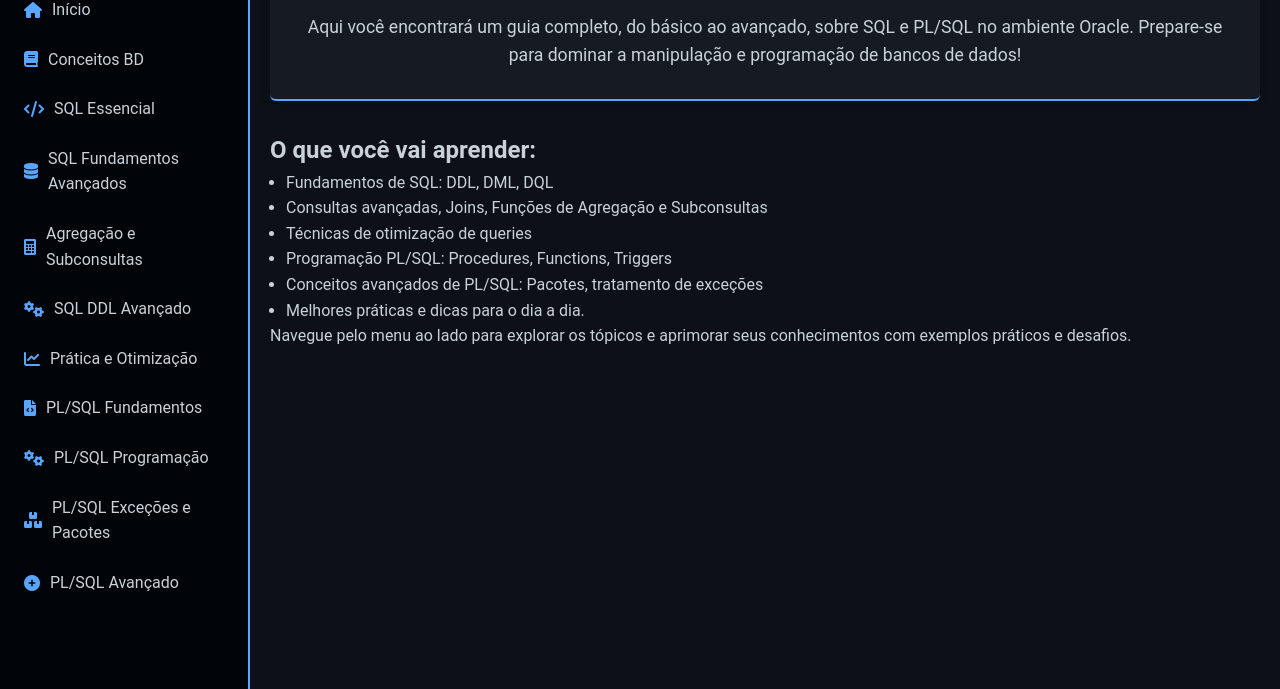
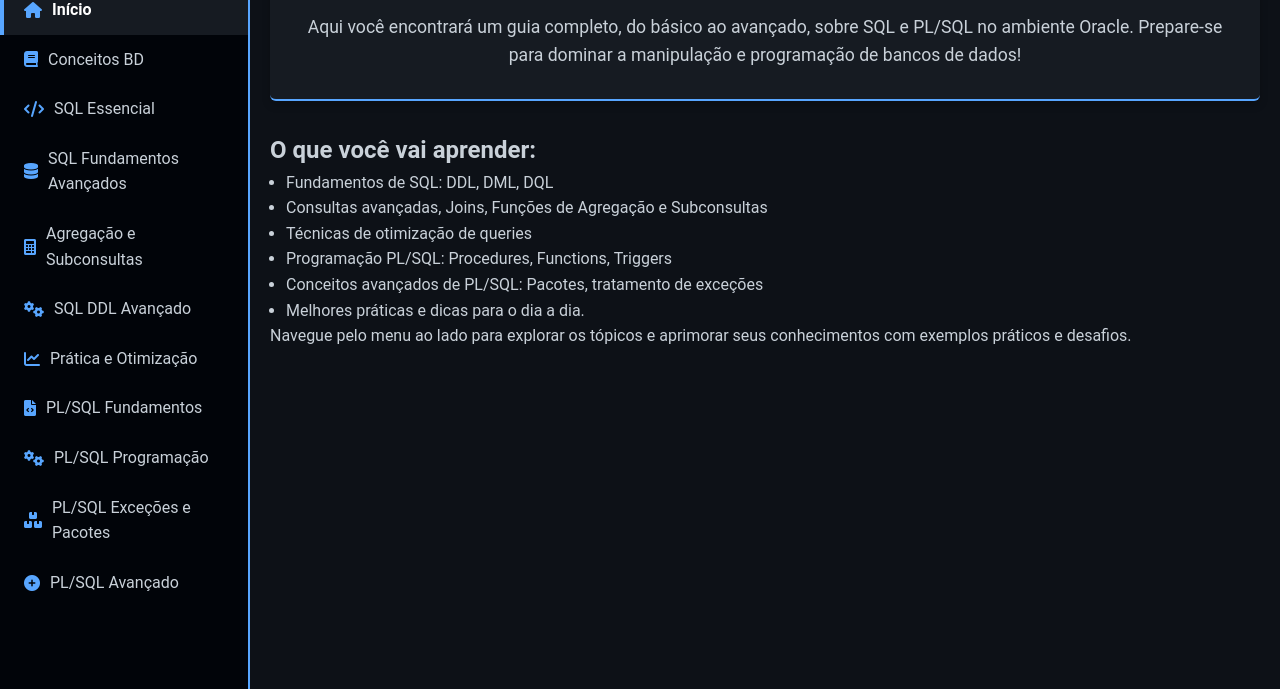
Before and after one commit to felipecosta-silva/aulas_sql, a plain HTML site: page index.html in a window 1280 px wide. Shown: the part 111-800 px from the top of the page. Drawn offline with nearby package versions, Linux system fonts and the light colour scheme.

Commit message:
Incorporado o menu diretamente no index.html
Incorporado o menu diretamente no index.html e ajustados os caminhos

```diff
--- a/index.html
+++ b/index.html
@@ -11,8 +11,31 @@
 </head>
 
 <body>
-  <div id="menu-placeholder"></div>
+  <div class="overlay" id="overlay"></div>
 
+  <button class="hamburger-menu" id="hamburger-menu">
+    <i class="fas fa-bars"></i>
+  </button>
+
+  <div class="sidebar" id="sidebar">
+    <h2>PL/SQL 🚀</h2>
+    <a href="index.html"><i class="fas fa-home"></i> <span>Início</span></a>
+    <a href="Conceitos BD.html"><i class="fas fa-book"></i> <span>Conceitos
+        BD</span></a>
+    <a href="SQL Essencial.html"><i class="fas fa-code"></i> <span>SQL Essencial</span></a>
+    <a href="SQL - Fundamentos Avançados.html"><i class="fas fa-database"></i> <span>SQL Fundamentos
+        Avançados</span></a>
+    <a href="SQL - Agregacao e Subconsultas.html"><i class="fas fa-calculator"></i> <span>Agregação e
+        Subconsultas</span></a>
+    <a href="SQL - DDL Avancado e objetos.html"><i class="fas fa-cogs"></i> <span>SQL DDL Avançado</span></a>
+    <a href="Prática e Otimização.html"><i class="fas fa-chart-line"></i> <span>Prática e Otimização</span></a>
+    <a href="PLSQL - Fundamentos e Estruturas de Controle.html"><i class="fas fa-file-code"></i> <span>PL/SQL
+        Fundamentos</span></a>
+    <a href="SQL Programacao.html"><i class="fas fa-cogs"></i><span>PL/SQL Programação</span></a>
+    <a href="PLSQL - Tratamento de Excecoes e Pacotes.html"><i class="fas fa-boxes"></i> <span>PL/SQL Exceções e
+        Pacotes</span></a>
+    <a href="Extras - PL_SQL Avançado.html"><i class="fas fa-plus-circle"></i> <span>PL/SQL Avançado</span></a>
+  </div>
   <div class="content" id="content">
     <header>
       <h1>Bem-vindo ao Portal de Estudos de PL/SQL</h1>
@@ -37,18 +60,9 @@
 
   <script>
     document.addEventListener('DOMContentLoaded', function () {
-      // Função para carregar o menu
-      function loadMenu() {
-        fetch('menu.html') // Certifique-se de que este caminho está correto para o seu ambiente
-          .then(response => response.text())
-          .then(data => {
-            document.getElementById('menu-placeholder').innerHTML = data;
-            initializeSidebar(); // Inicializa a funcionalidade da sidebar após carregar o menu
-          })
-          .catch(error => console.error('Erro ao carregar o menu:', error));
-      }
+      // A função loadMenu() foi removida, pois o menu é carregado diretamente no HTML.
+      // O código de inicialização da sidebar foi movido para fora de loadMenu().
 
-      function initializeSidebar() {
       const hamburgerMenu = document.getElementById('hamburger-menu');
       const sidebar = document.getElementById('sidebar');
       const content = document.getElementById('content');
@@ -61,8 +75,19 @@
         overlay.classList.toggle('active');
       }
 
+      // Adiciona event listeners APÓS os elementos serem garantidamente carregados no DOM
+      if (hamburgerMenu) {
         hamburgerMenu.addEventListener('click', toggleSidebar);
+      } else {
+        console.warn('Elemento #hamburger-menu não encontrado. Verifique o HTML.');
+      }
+
+      if (overlay) {
         overlay.addEventListener('click', toggleSidebar);
+      } else {
+        console.warn('Elemento #overlay não encontrado. Verifique o HTML.');
+      }
+
 
       sidebarLinks.forEach(link => {
         link.addEventListener('click', function () {
@@ -73,23 +98,27 @@
       });
 
       function highlightActiveLink() {
-          const currentPath = window.location.pathname.split('/').pop();
+        const currentPathname = window.location.pathname;
+        let currentFileName = currentPathname.split('/').pop();
+
+        // Se a URL termina em '/', o arquivo atual é 'index.html'
+        if (currentFileName === '' || currentFileName === 'aulas_sql') { // Adicionado 'aulas_sql' caso a URL base seja só o nome do repo
+          currentFileName = 'index.html';
+        }
+
         sidebarLinks.forEach(link => {
-            const linkPath = link.getAttribute('href');
-            // Adicionamos a lógica para 'Conceitos Fundamentais de Banco de Dados.html'
-            if (linkPath === currentPath || (currentPath === '' && linkPath === 'index.html')) {
+          const linkHref = link.getAttribute('href');
+
+          link.classList.remove('active'); // Remove de todos primeiro
+
+          // Lógica para marcar o link ativo
+          if (linkHref === currentFileName || (currentFileName === 'index.html' && linkHref === 'index.html')) {
             link.classList.add('active');
-            } else {
-              link.classList.remove('active');
           }
         });
       }
 
-        highlightActiveLink();
-      }
-
-      // Carrega o menu quando o DOM estiver pronto
-      loadMenu();
+      highlightActiveLink(); // Chama a função ao inicializar a sidebar
 
       // Função para mostrar/esconder o gabarito
       window.toggleAnswer = function (id) {
```
Lines whose indentation alone changed are shown as unchanged.
